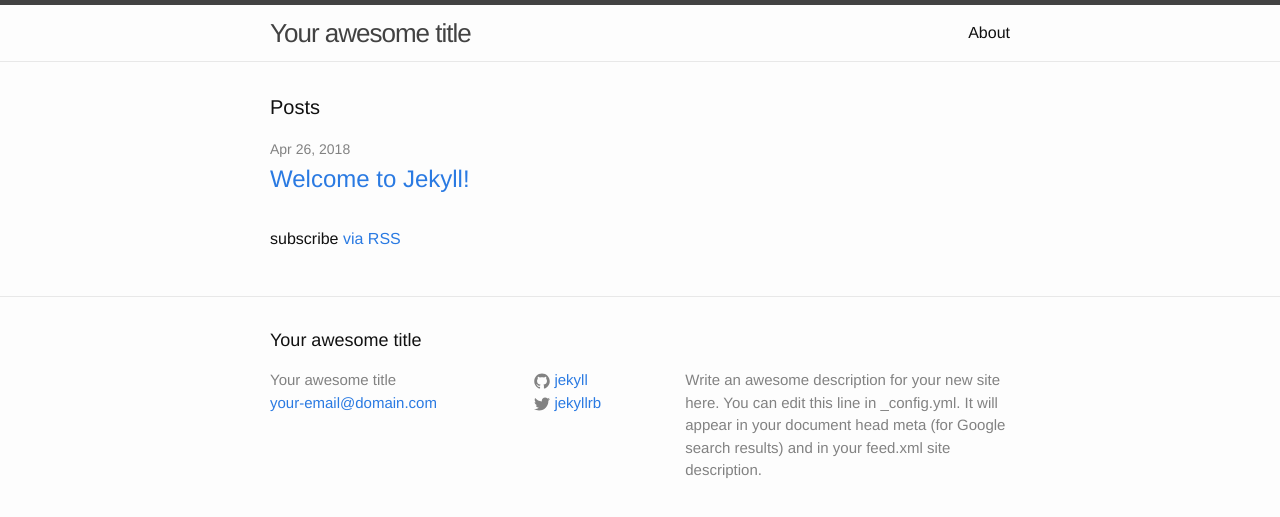
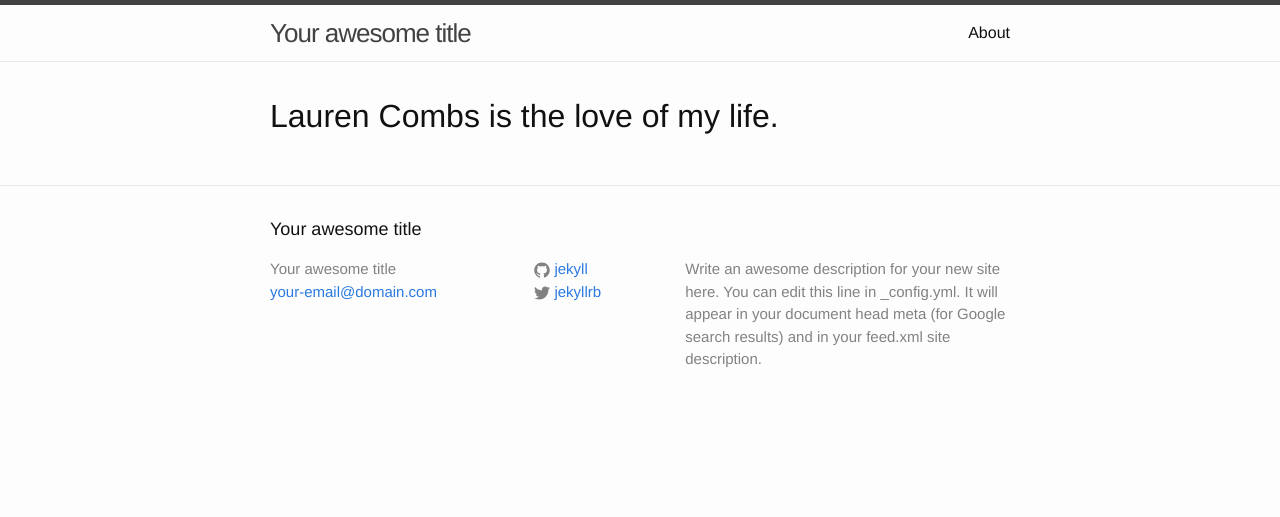
Before and after one commit to kylemead/kylemead.github.io, a Jekyll site: the page built from index.html, in a window 1280 px wide. Shown: the top 517 px of the page. Built offline with Jekyll 4.4.1, drawn with Linux system fonts in a browser that asks for light colours.

Commit message:
Update index.html

```diff
--- a/index.html
+++ b/index.html
@@ -2,22 +2,6 @@
 layout: default
 ---
 
-<div class="home">
-
-  <h1 class="page-heading">Posts</h1>
-
-  <ul class="post-list">
-    {% for post in site.posts %}
-      <li>
-        <span class="post-meta">{{ post.date | date: "%b %-d, %Y" }}</span>
-
-        <h2>
-          <a class="post-link" href="{{ post.url | prepend: site.baseurl }}">{{ post.title }}</a>
-        </h2>
-      </li>
-    {% endfor %}
-  </ul>
-
-  <p class="rss-subscribe">subscribe <a href="{{ "/feed.xml" | prepend: site.baseurl }}">via RSS</a></p>
-
-</div>
+<h1>
+  <p>Lauren Combs is the love of my life.</p>
+</h1>
```
